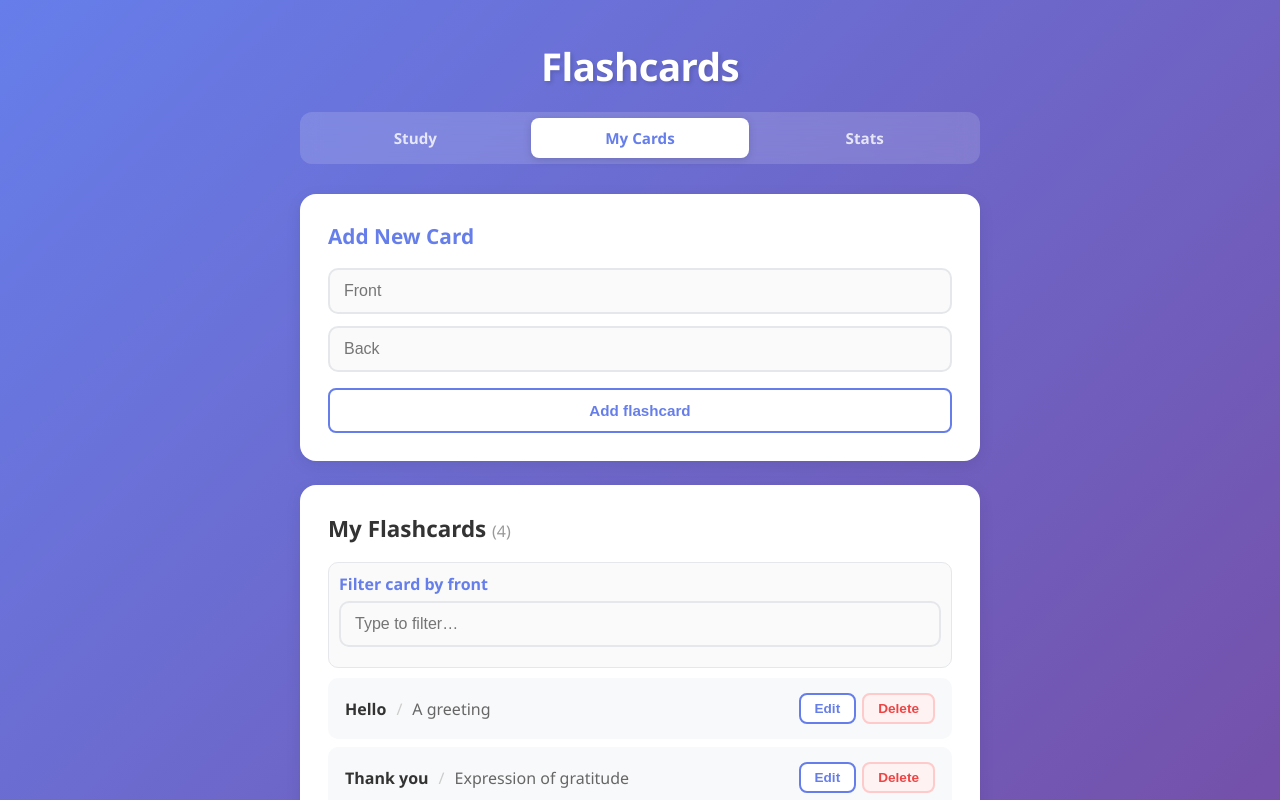
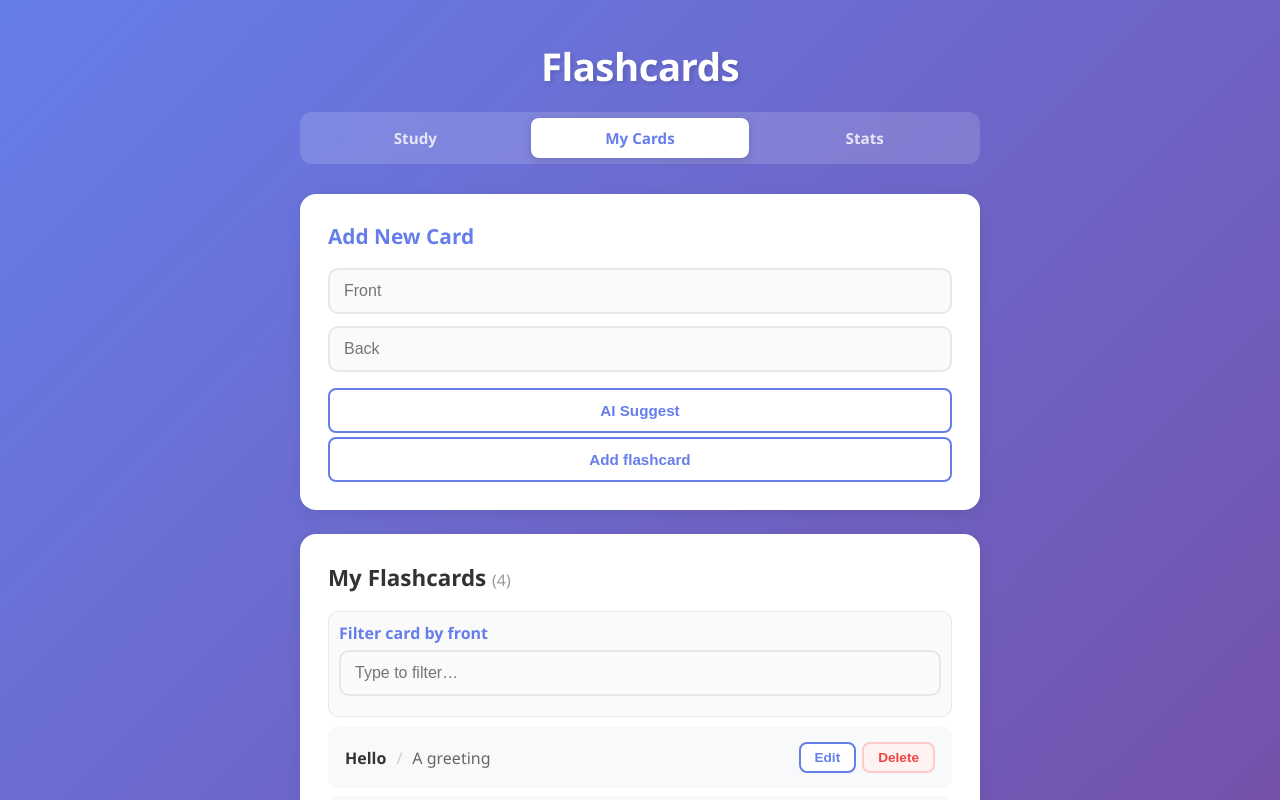
Before and after one commit to josephkwok001/my-project, a React (Vite) app: page /my-project/cards in a window 1280 px wide. Shown: the top 800 px of the page. Built offline with nearby package versions, Linux system fonts and the light colour scheme.

Commit message:
Added API feature

```diff
--- a/src/components/AddCardFrom.jsx
+++ b/src/components/AddCardFrom.jsx
@@ -5,8 +5,51 @@ function AddCardForm() {
   const { addCard } = useCards();
     const [front, setFront] = useState('');
     const [back, setBack] = useState('');
+    // holds the text Gemini returns
+    const [suggestion, setSuggestion] = useState('');
+    // tracks whether the API call is in progress
+    const [isLoading, setIsLoading] = useState(false);
+    const frontInputRef = useRef(null);
 
-    const frontInputRef = useRef(null);
+    async function suggestBack() {
+      // Don't call API if front is empty
+      if (!front.trim()) return;
+
+      setIsLoading(true);
+      setSuggestion('');
+
+      try {
+        const response = await fetch(
+          `https://generativelanguage.googleapis.com/v1beta/models/gemini-2.0-flash:generateContent?key=${import.meta.env.VITE_GEMINI_KEY}`,
+          {
+            method: 'POST',
+            headers: { 'Content-Type': 'application/json' },
+            body: JSON.stringify({
+              contents: [
+                {
+                  parts: [
+                    {
+                      text: `You are a flashcard assistant. Given a word or phrase, reply with only a short, clear definition or translation suitable for the back of a flashcard. No extra explanation.\n\nWord or phrase: ${front}`,
+                    },
+                  ],
+                },
+              ],
+            }),
+          }
+        );
+
+        const data = await response.json();
+        console.log('Gemini response:', data);
+        const text = data.candidates?.[0]?.content?.parts?.[0]?.text?.trim();
+        if (text) {
+          setSuggestion(text);
+        }
+      } catch (error) {
+        console.error('Gemini error:', error);
+      } finally {
+        setIsLoading(false);
+      }
+    }
 
     function handleSubmit() {
         addCard(front, back);
@@ -14,6 +57,7 @@ function AddCardForm() {
         // Clear the inputs after submitting
         setFront('');
         setBack('');
+        setSuggestion('');
 
         // Focus the front input so user can immediately type the next card
         frontInputRef.current.focus();
@@ -29,12 +73,41 @@ function AddCardForm() {
                 type="text"
                 placeholder="Front"
             />
-            <input
+            {suggestion && (
+              <div className="ai-suggestion">
+                <p>💡 {suggestion}</p>
+                <button
+                  type="button"
+                  onClick={() => {
+                    setBack(suggestion);
+                    setSuggestion('');
+                  }}
+                >
+                  Use this
+                </button>
+                <button type="button" onClick={() => setSuggestion('')}>
+                  Discard
+                </button>
+              </div>
+            )}
+            <div className="back-input-row">
+              <input
                 value={back}
-                onChange={(e) => setBack(e.target.value)}
+                onChange={(e) => {
+                  setBack(e.target.value);
+                  setSuggestion('');
+                }}
                 type="text"
                 placeholder="Back"
-            />
+              />
+              <button
+                type="button"
+                onClick={suggestBack}
+                disabled={isLoading || !front.trim()}
+              >
+                {isLoading ? 'Loading…' : 'AI Suggest'}
+              </button>
+            </div>
             <button onClick={handleSubmit}>Add flashcard</button>
         </div>
     );
```
Also changed, not shown: 1 other file (tests, documents, lock files or other folders).
